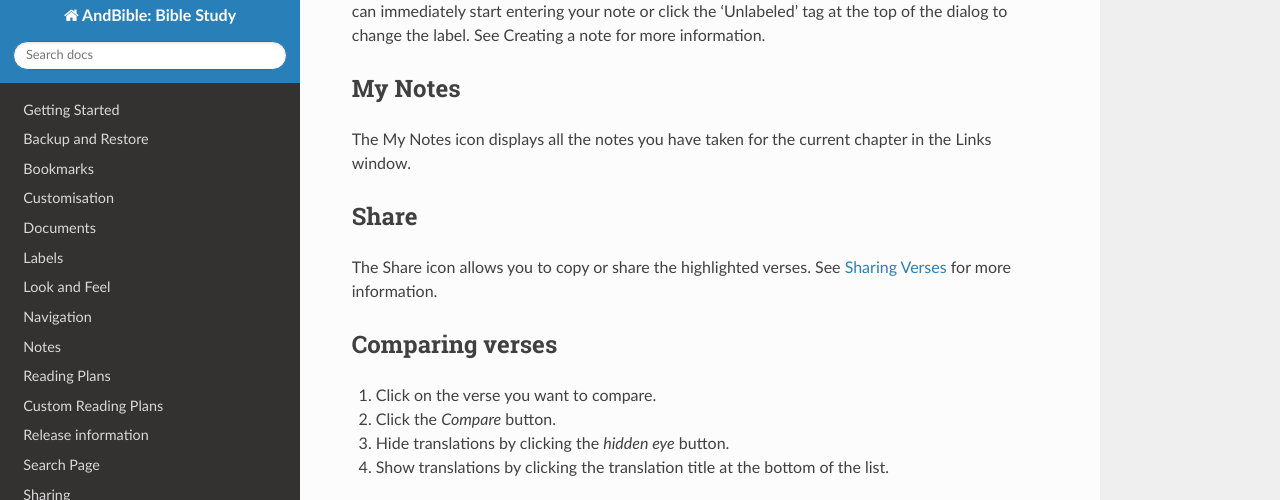
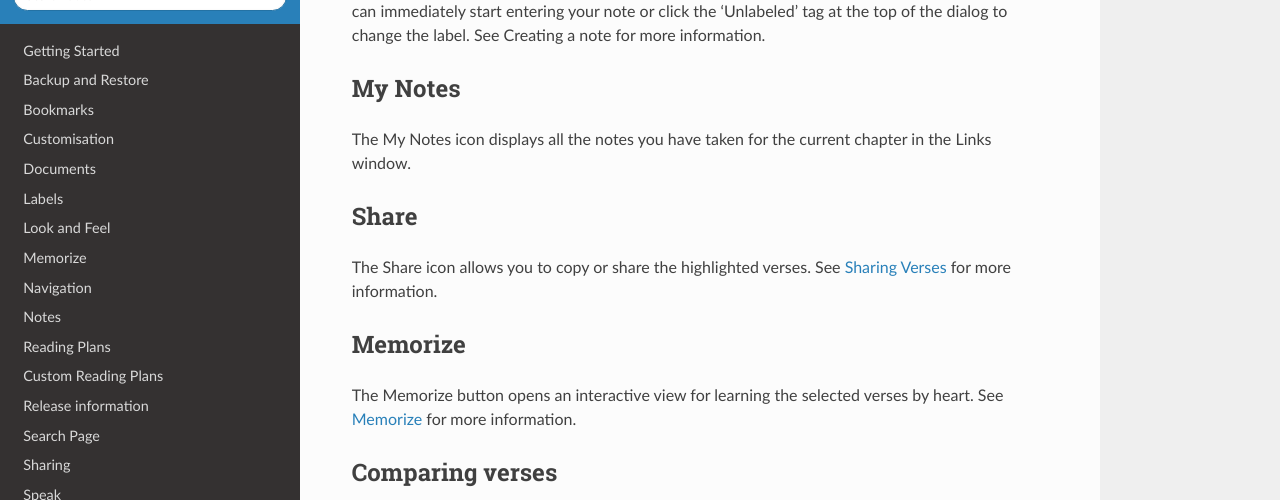
Before and after one commit to AndBible/docs, a Sphinx documentation site: the page built from docs/source/verse_action_dialog.rst, in a window 1280 px wide and 900 px high, scrolled down 368 px, cut to the strip 0-500 px from the top of the window. Built offline with Sphinx 7.4.7 and the Read the Docs theme 3.1.0, drawn with Linux system fonts in a browser that asks for light colours; pages that are not in the unit, such as notebooks, are missing from menus.

Commit message:
Add Memorize feature with interactive learning for Bible verses

```diff
--- a/docs/source/index.rst
+++ b/docs/source/index.rst
@@ -26,6 +26,7 @@ Contents
    documents
    labels
    look_and_feel
+   memorize
    navigation
    notes
    reading_plans
--- a/docs/source/verse_action_dialog.rst
+++ b/docs/source/verse_action_dialog.rst
@@ -24,6 +24,12 @@ Share
 
 The Share icon allows you to copy or share the highlighted verses. See :doc:`Sharing Verses <share>` for more information.
 
+Memorize
+--------
+
+The Memorize button opens an interactive view for learning the selected verses by heart.
+See :doc:`Memorize <memorize>` for more information.
+
 Comparing verses
 ----------------
 
```
Also changed, not shown: docs/source/memorize.rst (added, +42 -0 lines).
